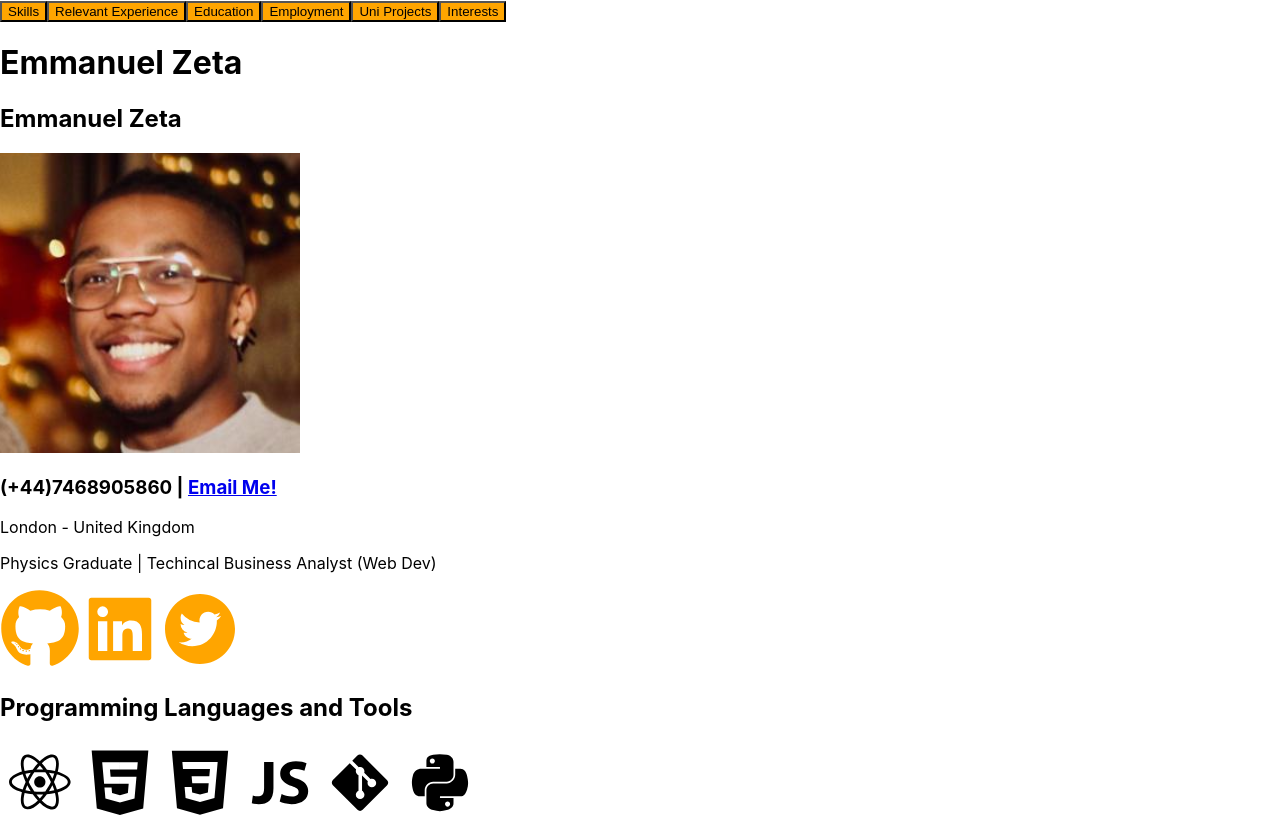
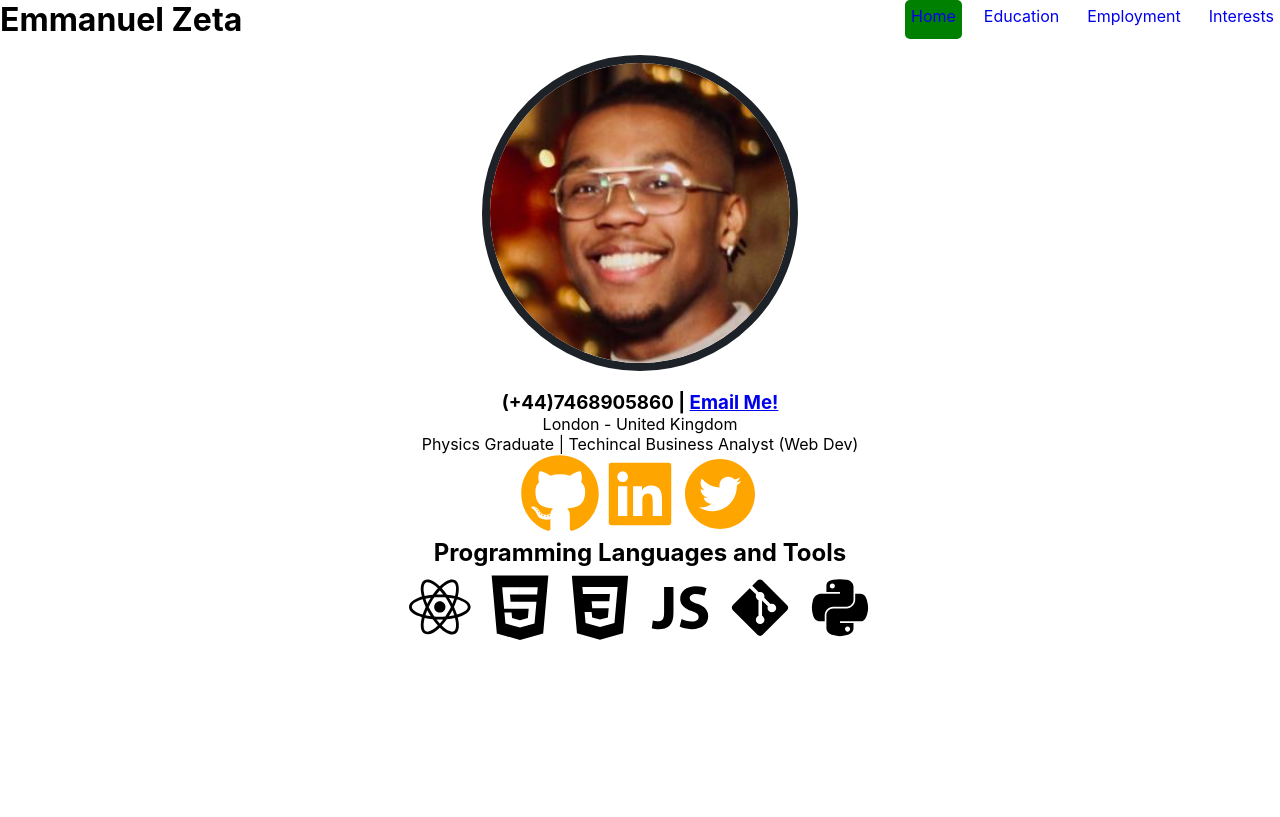
Before and after one commit to eazeta/new.eazeta.github.io, a React (Create React App) app: page / in a window 1280 px wide. Shown: the top 817 px of the page. Built offline with nearby package versions, Linux system fonts and the light colour scheme.

Commit message:
revamp of CV website with react

```diff
--- a/package.json
+++ b/package.json
@@ -9,6 +9,7 @@
     "react": "^18.2.0",
     "react-dom": "^18.2.0",
     "react-icons": "^4.6.0",
+    "react-router-dom": "^6.11.2",
     "react-scripts": "5.0.1",
     "web-vitals": "^2.1.4"
   },
--- a/src/App.js
+++ b/src/App.js
@@ -1,24 +1,40 @@
-import Header from './components/Header';
 import AboutMe from './components/AboutMe';
-import Skills from './components/Skills';
 import Education from './components/Education';
 import Employment from './components/Employment';
 import Interests from './components/Interests';
-import NavBar from './components/NavBar';
+import RouteLayout from './components/RouteLayout';
+import {
+	createBrowserRouter,
+	Route,
+	createRoutesFromElements,
+	RouterProvider,
+} from 'react-router-dom';
+
+const router = createBrowserRouter(
+	createRoutesFromElements(
+		<Route path='/' element={<RouteLayout />}>
+			<Route path='/' element={<AboutMe />} />
+			<Route path='education' element={<Education />} />
+			<Route path='employment' element={<Employment />} />
+			<Route path='interests' element={<Interests />} />
+		</Route>
+	)
+);
 
 function App() {
 	return (
 		<div className='App'>
 			<div className='info'>
-				<NavBar />
-				<Header />
-				<AboutMe />
-				<Skills />
+				<RouterProvider router={router} />
+				{/* <NavBar /> */}
+				{/* <Header /> */}
+				{/* <AboutMe /> */}
+				{/* <Skills /> */}
 				{/* <Relevant Experience /> */}
-				<Education />
-				<Employment />
+				{/* <Education /> */}
+				{/* <Employment /> */}
 				{/* <UniProject /> */}
-				<Interests />
+				{/* <Interests /> */}
 			</div>
 		</div>
 	);
--- a/src/components/AboutMe.js
+++ b/src/components/AboutMe.js
@@ -1,9 +1,9 @@
 import Socials from './Socials';
+import Skills from './Skills';
 import MyProfile from '../resources/images/profile.png';
 const AboutMe = () => {
 	return (
-		<div>
-			<h2>Emmanuel Zeta</h2>
+		<div className='profile'>
 			<img src={MyProfile} alt='Emmanuel Zeta' />
 			<h3>
 				(+44)7468905860 | <a href='mailto:emmanuel.2000z@gmail.com'>Email Me!</a>
@@ -11,6 +11,7 @@ const AboutMe = () => {
 			<p>London - United Kingdom</p>
 			<p>Physics Graduate | Techincal Business Analyst (Web Dev)</p>
 			<Socials />
+			<Skills />
 		</div>
 	);
 };
--- a/src/components/Button.js
+++ b/src/components/Button.js
@@ -1,3 +1,4 @@
+/* Not Used */
 import PropTypes from 'prop-types';
 
 const Button = ({ color, text, onClick }) => {
--- a/src/components/Header.js
+++ /dev/null
@@ -1,9 +0,0 @@
-const Header = () => {
-	return (
-		<div>
-			<h1>Emmanuel Zeta</h1>
-		</div>
-	);
-};
-
-export default Header;
--- /dev/null
+++ b/src/components/RouteLayout.js
@@ -0,0 +1,21 @@
+import { NavLink, Outlet } from 'react-router-dom';
+
+function RouteLayout() {
+	return (
+		<header>
+			<nav>
+				<h1>Emmanuel Zeta</h1>
+				<NavLink to='/'>Home</NavLink>
+				<NavLink to='education'>Education</NavLink>
+				<NavLink to='employment'>Employment</NavLink>
+				<NavLink to='interests'>Interests</NavLink>
+			</nav>
+
+			<main>
+				<Outlet />
+			</main>
+		</header>
+	);
+}
+
+export default RouteLayout;
--- a/src/index.css
+++ b/src/index.css
@@ -1,13 +1,49 @@
 body {
-  margin: 0;
-  font-family: -apple-system, BlinkMacSystemFont, 'Segoe UI', 'Roboto', 'Oxygen',
-    'Ubuntu', 'Cantarell', 'Fira Sans', 'Droid Sans', 'Helvetica Neue',
-    sans-serif;
-  -webkit-font-smoothing: antialiased;
-  -moz-osx-font-smoothing: grayscale;
+	margin: 0;
+	font-family: -apple-system, BlinkMacSystemFont, 'Segoe UI', 'Roboto', 'Oxygen', 'Ubuntu',
+		'Cantarell', 'Fira Sans', 'Droid Sans', 'Helvetica Neue', sans-serif;
+	-webkit-font-smoothing: antialiased;
+	-moz-osx-font-smoothing: grayscale;
 }
 
 code {
-  font-family: source-code-pro, Menlo, Monaco, Consolas, 'Courier New',
-    monospace;
+	font-family: source-code-pro, Menlo, Monaco, Consolas, 'Courier New', monospace;
 }
+
+* {
+	margin: 0;
+	padding: 0;
+	display: flexbox;
+}
+
+.profile {
+	text-align: center;
+}
+
+.profile img {
+	border-radius: 50%;
+	border: 0.5rem solid #1d2228;
+	margin: 1rem 0 1rem 0;
+}
+
+header nav {
+	display: flex;
+	justify-content: end;
+	gap: 16px;
+	margin: 0 auto;
+}
+
+header nav h1 {
+	margin-right: auto;
+	font-size: xx-large;
+}
+
+header nav a {
+	text-decoration: none;
+	padding: 6px;
+	border-radius: 5px;
+}
+
+header nav a.active {
+	background-color: green;
+}
```
Also changed, not shown: 1 other file (tests, documents, lock files or other folders).
